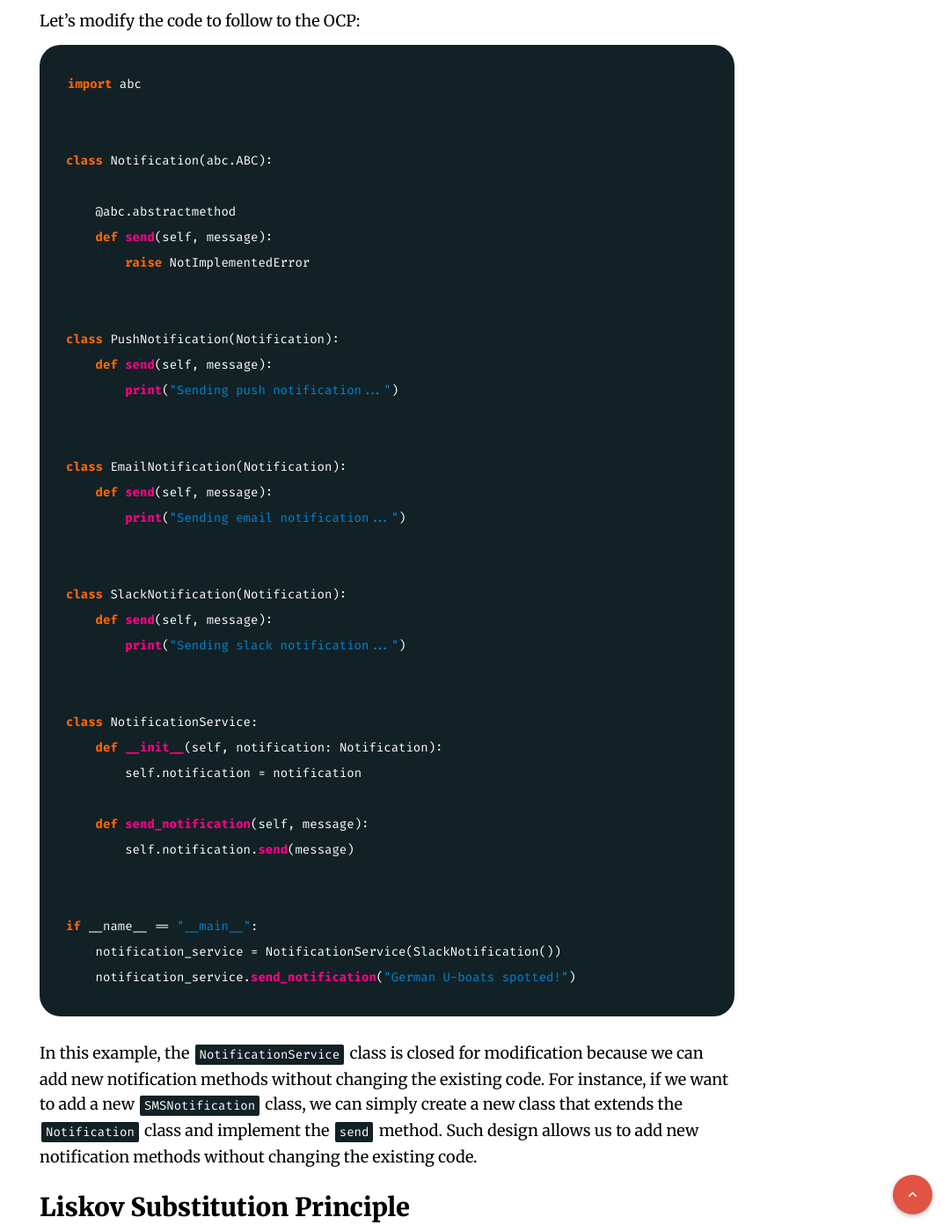
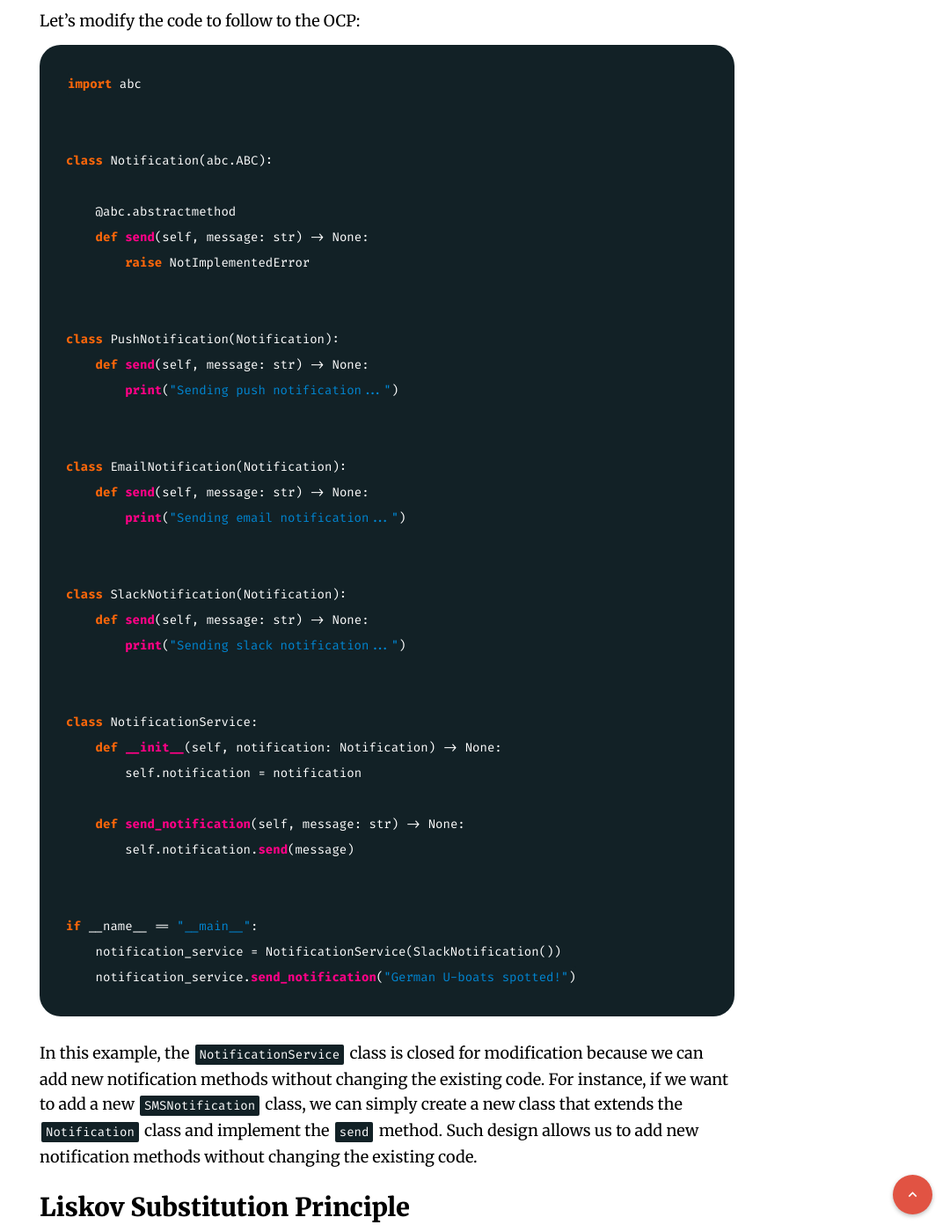
Before and after one commit to lk-geimfari/lk-geimfari.github.io, a Jekyll site: the page built from _posts/2023-05-06-solid-principles-for-solid-devs.md, in a window 1280 px wide and 1400 px high, scrolled down 4588 px. Shown: the whole window at 88% size, without its empty margins (200-1280 px from the left). Built offline with Jekyll 4.4.1, drawn with Linux system fonts in a browser that asks for light colours; nearby versions of some CDN libraries; some of the changed text lies outside the part shown.

Commit message:
Fix typing

````diff
--- a/_posts/2023-05-06-solid-principles-for-solid-devs.md
+++ b/_posts/2023-05-06-solid-principles-for-solid-devs.md
@@ -43,21 +43,21 @@ First, let's look at code which violates *SRP*:
 
 ```python
 class User:
-    def __init__(self, name, email, password):
+    def __init__(self, name: str, email: str, password: str) -> None:
         self.name = name
         self.email = email
         self.password = password
 
-    def login(self):
+    def login(self) -> None:
         print(f"Logging in user: {self}")
 
-    def logout(self):
+    def logout(self) -> None:
         print(f"Logging out user: {self}")
 
-    def send_notification(self, message):
+    def send_notification(self, message) -> None:
         print(f"Sending notification to {self}: {message}")
 
-    def serialize(self):
+    def serialize(self) -> None:
         print(f"Serializing user: {self}")
 ```
 
@@ -146,10 +146,10 @@ Let's examine the code that violates the *OCP*:
 
 ```python
 class NotificationService:
-    def __init__(self, notification):
+    def __init__(self, notification: str) -> None:
         self.notification = notification
 
-    def send_notification(self, message):
+    def send_notification(self, message: str) -> None:
         if self.notification == "email":
             print(f"Sending email with message: {message}")
         elif self.notification == "push":
@@ -175,30 +175,30 @@ import abc
 class Notification(abc.ABC):
 
     @abc.abstractmethod
-    def send(self, message):
+    def send(self, message: str) -> None:
         raise NotImplementedError
 
 
 class PushNotification(Notification):
-    def send(self, message):
+    def send(self, message: str) -> None:
         print("Sending push notification...")
 
 
 class EmailNotification(Notification):
-    def send(self, message):
+    def send(self, message: str) -> None:
         print("Sending email notification...")
 
 
 class SlackNotification(Notification):
-    def send(self, message):
+    def send(self, message: str) -> None:
         print("Sending slack notification...")
 
 
 class NotificationService:
-    def __init__(self, notification: Notification):
+    def __init__(self, notification: Notification) -> None:
         self.notification = notification
 
-    def send_notification(self, message):
+    def send_notification(self, message: str) -> None:
         self.notification.send(message)
 
 
@@ -226,27 +226,27 @@ import abc
 
 class ICharacter(abc.ABC):
     @abc.abstractmethod
-    def greet(self):
+    def greet(self) -> None:
         raise NotImplementedError
 
 
 class Human(ICharacter):
-    def greet(self):
+    def greet(self) -> None:
         print("Hello, I am a human")
 
 
 class Kazakh(Human):
-    def greet(self):
+    def greet(self) -> None:
         print("Здарова, заебал.")
 
 
 class French(Human):
-    def greet(self):
+    def greet(self) -> None:
         print("Bonjour!")
 
 
 class German(Human):
-    def greet(self):
+    def greet(self) -> None:
         raise RuntimeError("Nien!")
 ```
 
@@ -262,27 +262,27 @@ import abc
 
 class ICharacter(abc.ABC):
     @abc.abstractmethod
-    def greet(self):
+    def greet(self) -> None:
         raise NotImplementedError
 
 
 class Human(ICharacter):
-    def greet(self):
+    def greet(self) -> None:
         print("Hello, I am a human")
 
 
 class Kazakh(Human):
-    def greet(self):
+    def greet(self) -> None:
         print("Здорова, заебал.")
 
 
 class French(Human):
-    def greet(self):
+    def greet(self) -> None:
         print("Bonjour!")
 
 
 class German(Human):
-    def greet(self):
+    def greet(self) -> None:
         print("Hallo!")
 ```
 
@@ -299,40 +299,40 @@ import abc
 
 class ICharacter(abc.ABC):
     @abc.abstractmethod
-    def attack(self):
+    def attack(self) -> None:
         raise NotImplementedError
 
     @abc.abstractmethod
-    def walk(self):
+    def walk(self) -> None:
         raise NotImplementedError
 
     @abc.abstractmethod
-    def pull_out_rpg(self):
+    def pull_out_rpg(self) -> None:
         raise NotImplementedError
 
 
 class Warrior(ICharacter):
-    def attack(self):
+    def attack(self) -> None:
         print("Warrior is attacking")
 
-    def walk(self):
+    def walk(self) -> None:
         print("Warrior is walking")
 
-    def pull_out_rpg(self):
+    def pull_out_rpg(self) -> None:
         print("Pulling out motherfucking RPG-7")
 
 
 class Civilian(ICharacter):
 
-    def pull_out_rpg(self):
+    def pull_out_rpg(self) -> None:
         # Jesus Christ, what kind of civilian is this?
         print("Pulling out motherfucking RPG-7")
 
-    def attack(self):
+    def attack(self) -> None:
         # Why the hell would a civilian attack?
         print("Civilian is attacking")
 
-    def walk(self):
+    def walk(self) -> None:
         print("Civilian is walking")
 
 ```
@@ -363,35 +363,35 @@ import abc
 class ICharacter(abc.ABC):
 
     @abc.abstractmethod
-    def walk(self):
+    def walk(self) -> None:
         raise NotImplementedError
 
 
 class IWarrior(ICharacter):
 
     @abc.abstractmethod
-    def attack(self):
+    def attack(self) -> None:
         raise NotImplementedError
 
     @abc.abstractmethod
-    def pull_out_rpg(self):
+    def pull_out_rpg(self) -> None:
         raise NotImplementedError
 
 
 class Warrior(IWarrior):
-    def attack(self):
+    def attack(self) -> None:
         print("Warrior is attacking")
 
-    def walk(self):
+    def walk(self) -> None:
         print("Warrior is walking")
 
-    def pull_out_rpg(self):
+    def pull_out_rpg(self) -> None:
         print("Pulling out motherfucking RPG-7")
 
 
 class Civilian(ICharacter):
 
-    def walk(self):
+    def walk(self) -> None:
         print("Civilian is walking")
 ```
 
@@ -407,27 +407,27 @@ Let's examine *DIP* violation:
 
 ```python
 class StripePaymentGateway:
-    def pay(self):
+    def pay(self) -> None:
         print("Paying with Stripe")
 
 
 class KlarnaPaymentGateway:
-    def pay(self):
+    def pay(self) -> None:
         print("Paying with Klarna")
 
 
 class BitPayPaymentGateway:
-    def pay(self):
+    def pay(self) -> None:
         print("Paying with BitPay")
 
 
 class PaymentProcessor:
-    def __init__(self):
+    def __init__(self) -> None:
         self.stripe = StripePaymentGateway()
         self.klarna = KlarnaPaymentGateway()
         self.bitpay = BitPayPaymentGateway()
 
-    def process_payment(self, payment_gateway: str):
+    def process_payment(self, payment_gateway: str) -> None:
         if payment_gateway == "stripe":
             self.stripe.pay()
         elif payment_gateway == "klarna":
@@ -456,30 +456,30 @@ import abc
 
 class PaymentGateway(abc.ABC):
     @abc.abstractmethod
-    def pay(self):
-        return NotImplemented
+    def pay(self) -> None:
+        raise NotImplementedError
 
 
 class StripePaymentGateway(PaymentGateway):
-    def pay(self):
+    def pay(self) -> None:
         print("Paying with Stripe")
 
 
 class KlarnaPaymentGateway(PaymentGateway):
-    def pay(self):
+    def pay(self) -> None:
         print("Paying with Klarna")
 
 
 class BitPayPaymentGateway(PaymentGateway):
-    def pay(self):
+    def pay(self) -> None:
         print("Paying with BitPay")
 
 
 class PaymentProcessor:
-    def __init__(self, payment_gateway: PaymentGateway):
+    def __init__(self, payment_gateway: PaymentGateway) -> None:
         self.payment_gateway = payment_gateway
 
-    def pay(self):
+    def pay(self) -> None:
         self.payment_gateway.pay()
 
 
````
